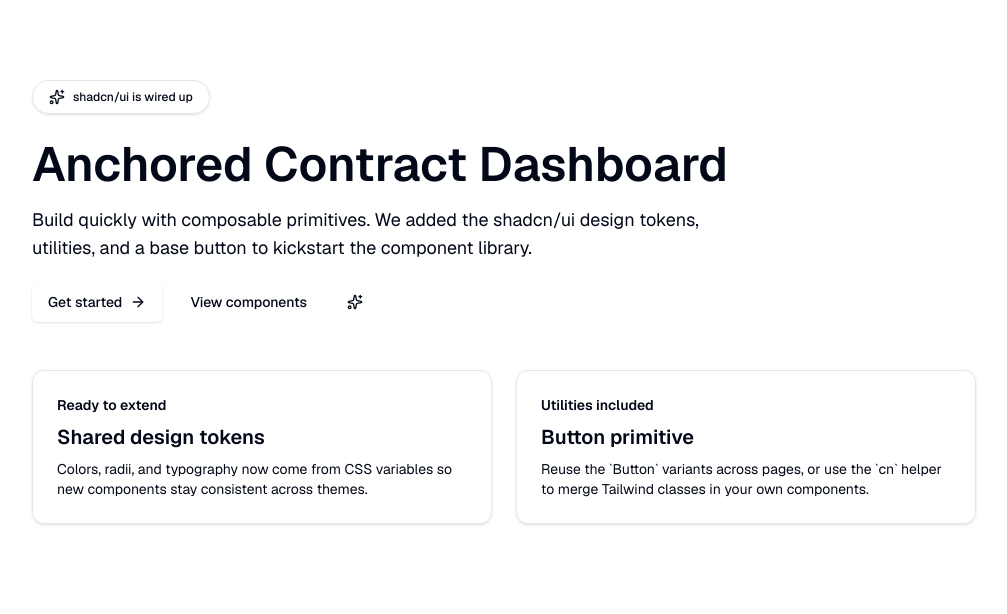
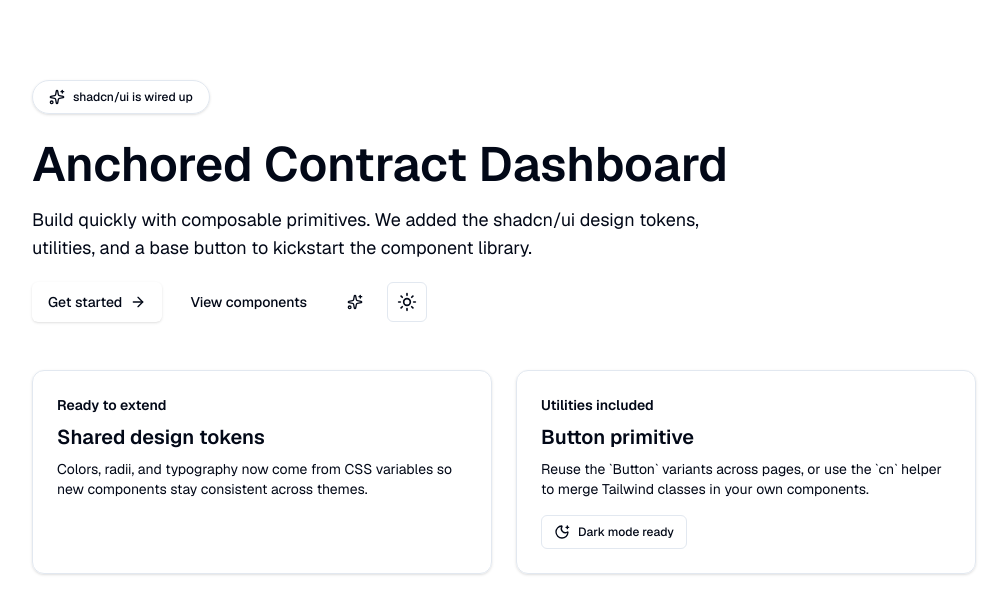
Before and after one commit to JayJay1024/anchored-contract-dashboard, a Next.js app: page / in a window 1280 px wide. Shown: the top 614 px of the page, without its empty margins (136-1143 px from the left). Built offline with nearby package versions, Linux system fonts and the light colour scheme.

Commit message:
Add dark mode toggle and theme provider

```diff
--- a/app/layout.tsx
+++ b/app/layout.tsx
@@ -1,6 +1,7 @@
 import type { Metadata } from "next";
 import { Geist, Geist_Mono } from "next/font/google";
 import "./globals.css";
+import { ThemeProvider } from "@/components/theme-provider";
 
 const geistSans = Geist({
   variable: "--font-geist-sans",
@@ -23,11 +24,18 @@ export default function RootLayout({
   children: React.ReactNode;
 }>) {
   return (
-    <html lang="en">
+    <html lang="en" suppressHydrationWarning>
       <body
         className={`${geistSans.variable} ${geistMono.variable} bg-background text-foreground antialiased`}
       >
-        {children}
+        <ThemeProvider
+          attribute="class"
+          defaultTheme="system"
+          enableSystem
+          disableTransitionOnChange
+        >
+          {children}
+        </ThemeProvider>
       </body>
     </html>
   );
--- a/app/page.tsx
+++ b/app/page.tsx
@@ -1,6 +1,7 @@
-import { ArrowRight, Sparkles } from "lucide-react";
+import { ArrowRight, MoonStar, Sparkles } from "lucide-react";
 
 import { Button } from "@/components/ui/button";
+import { ModeToggle } from "@/components/mode-toggle";
 
 export default function Home() {
   return (
@@ -30,6 +31,7 @@ export default function Home() {
             <Button variant="ghost" size="icon" aria-label="Minimal action">
               <Sparkles className="h-4 w-4" />
             </Button>
+            <ModeToggle />
           </div>
         </header>
 
@@ -55,6 +57,10 @@ export default function Home() {
               Reuse the `Button` variants across pages, or use the `cn` helper
               to merge Tailwind classes in your own components.
             </p>
+            <div className="mt-4 inline-flex items-center gap-2 rounded-md border bg-muted px-3 py-2 text-xs font-medium text-muted-foreground">
+              <MoonStar className="h-4 w-4" />
+              Dark mode ready
+            </div>
           </div>
         </section>
       </div>
--- /dev/null
+++ b/components/mode-toggle.tsx
@@ -0,0 +1,26 @@
+"use client";
+
+import { Moon, Sun } from "lucide-react";
+import { useTheme } from "next-themes";
+
+import { Button } from "@/components/ui/button";
+
+export function ModeToggle() {
+  const { theme, setTheme, resolvedTheme } = useTheme();
+
+  const next = theme === "system" ? resolvedTheme : theme;
+  const isDark = next === "dark";
+
+  return (
+    <Button
+      variant="outline"
+      size="icon"
+      aria-label="Toggle theme"
+      onClick={() => setTheme(isDark ? "light" : "dark")}
+      className="relative"
+    >
+      <Sun className="h-5 w-5 rotate-0 scale-100 transition-all dark:-rotate-90 dark:scale-0" />
+      <Moon className="absolute h-5 w-5 rotate-90 scale-0 transition-all dark:rotate-0 dark:scale-100" />
+    </Button>
+  );
+}
--- /dev/null
+++ b/components/theme-provider.tsx
@@ -0,0 +1,11 @@
+"use client";
+
+import * as React from "react";
+import { ThemeProvider as NextThemesProvider } from "next-themes";
+
+export interface ThemeProviderProps
+  extends React.ComponentProps<typeof NextThemesProvider> {}
+
+export function ThemeProvider({ children, ...props }: ThemeProviderProps) {
+  return <NextThemesProvider {...props}>{children}</NextThemesProvider>;
+}
--- a/package.json
+++ b/package.json
@@ -14,6 +14,7 @@
     "clsx": "^2.1.1",
     "lucide-react": "^0.562.0",
     "next": "16.1.4",
+    "next-themes": "^0.4.6",
     "react": "19.2.3",
     "react-dom": "19.2.3",
     "tailwind-merge": "^3.4.0"
```
Also changed, not shown: 1 other file (tests, documents, lock files or other folders).
